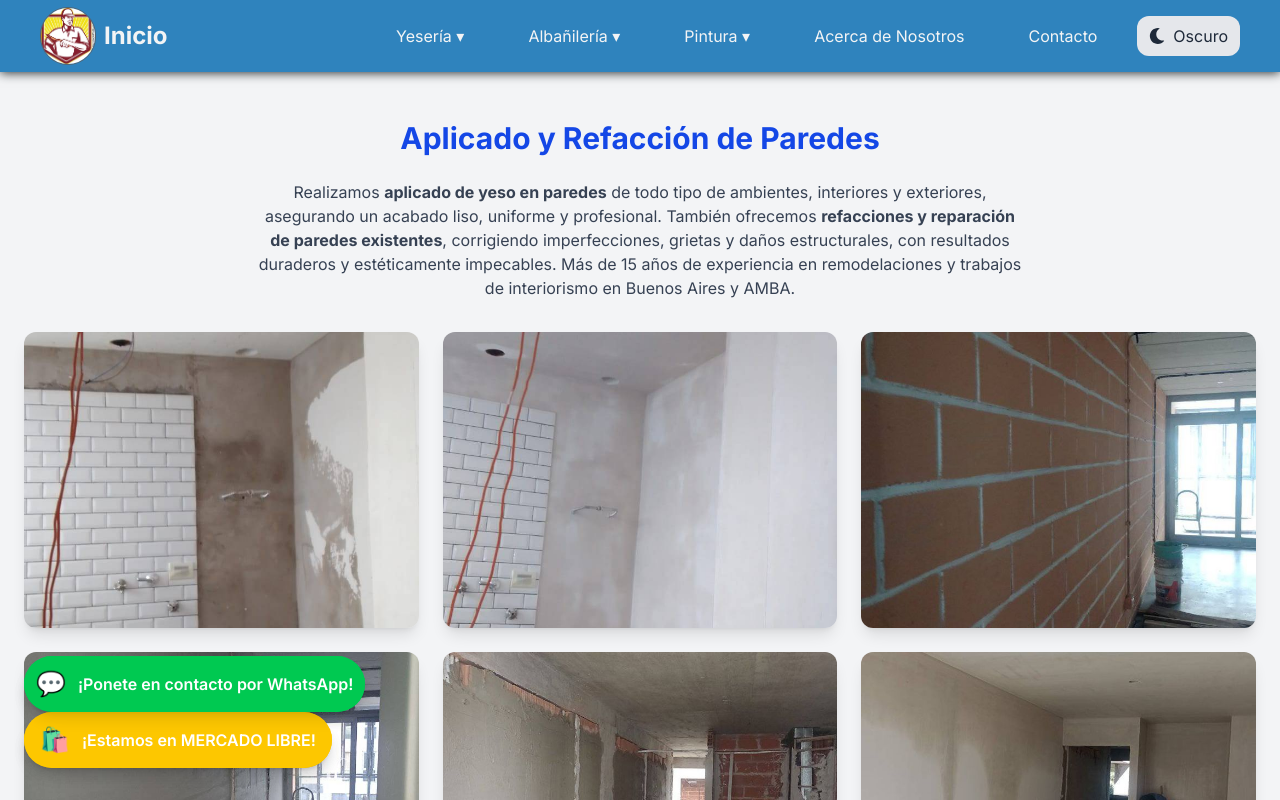
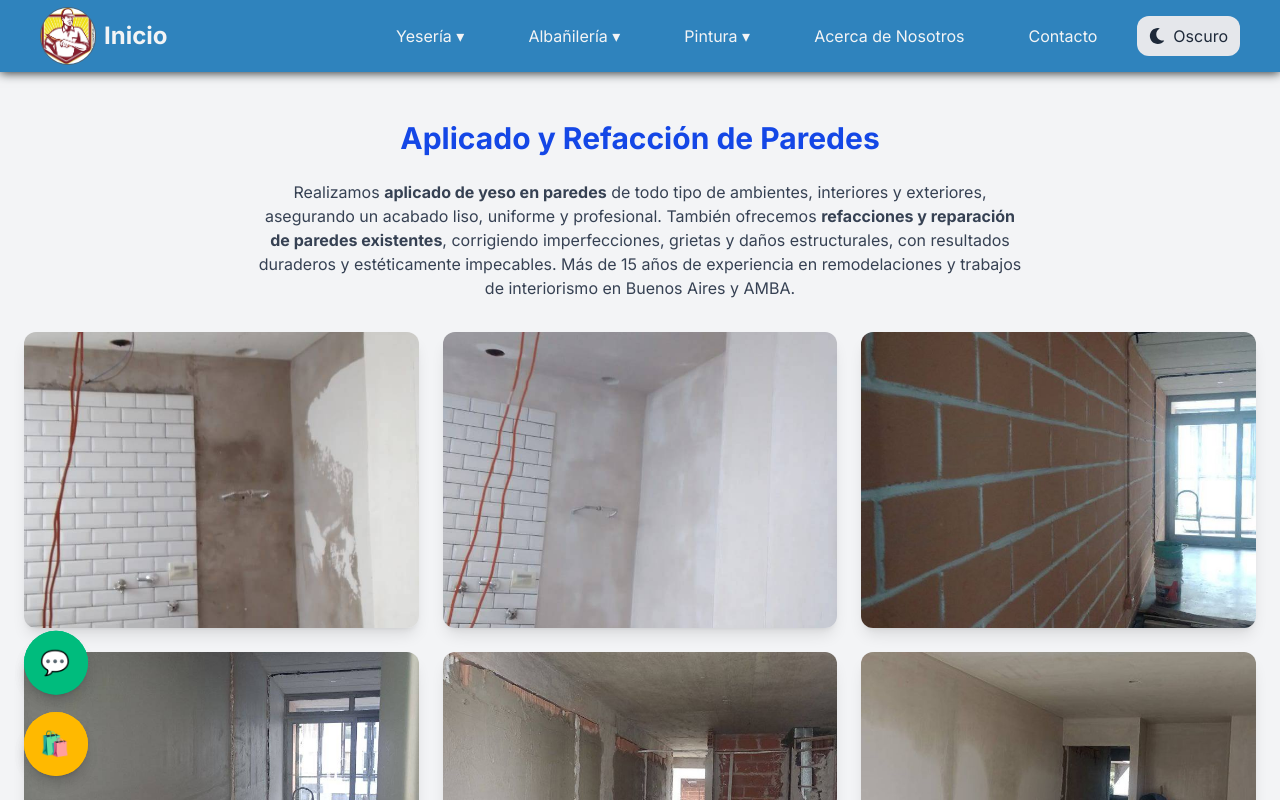
Before and after one commit to Leon-Zero/yeseria-gauna, a Next.js app: page /paredes in a window 1280 px wide. Shown: the top 800 px of the page. Built offline with nearby package versions, Linux system fonts and the light colour scheme.

Commit message:
estilos stickybtn

```diff
--- a/src/components/StickyButtons.jsx
+++ b/src/components/StickyButtons.jsx
@@ -1,21 +1,20 @@
 import React, { useState } from "react";
-
 
 export default function StickyButtons() {
   return (
     <>
-      {/* Botones flotantes */}
-      <div className="fixed bottom-6 left-4 sm:left-6 z-50 flex flex-col-reverse items-start space-y-2">
-
+      <div className="sticky-buttons">
         {/* Botón Mercado Libre */}
         <a
           href="https://servicio.mercadolibre.com.ar/MLA-1476452521-yesero-profesional-drywall-y-pintura-_JM#origin%3Dshare%26sid%3Dshare"
           target="_blank"
           rel="noopener noreferrer"
-          className="flex items-center gap-2 sm:gap-3 bg-yellow-400 text-white px-3 py-2 sm:px-4 sm:py-3 rounded-full shadow-lg hover:bg-yellow-500 transition-all transform hover:scale-105 z-50 text-sm sm:text-base"
+          className="sticky-btn btn-ml"
         >
-          <span className="text-xl sm:text-2xl">🛍️</span>
-          <span className="font-semibold">¡Estamos en MERCADO LIBRE!</span>
+          <span className="sticky-icon">🛍️</span>
+          <span className="sticky-text font-semibold">
+            ¡Estamos en MERCADO LIBRE!
+          </span>
         </a>
 
         {/* Botón WhatsApp */}
@@ -23,12 +22,14 @@ export default function StickyButtons() {
           href="https://wa.me/5491164371277"
           target="_blank"
           rel="noopener noreferrer"
-          className="flex items-center gap-2 sm:gap-3 bg-green-500 text-white px-3 py-2 sm:px-3 sm:py-3 rounded-full shadow-lg hover:bg-green-600 transition-all transform hover:scale-105 animate-bounce-slow z-50 text-sm sm:text-base"
+          className="sticky-btn btn-wa animate-bounce-slow"
         >
-          <span className="text-xl sm:text-2xl">💬</span>
-          <span className="font-semibold">¡Ponete en contacto por WhatsApp!</span>
+          <span className="sticky-icon">💬</span>
+          <span className="sticky-text font-semibold">
+            ¡Escribime por WhatsApp!
+          </span>
         </a>
-        </div>
+      </div>
     </>
   );
 }
--- a/src/styles/globals.css
+++ b/src/styles/globals.css
@@ -2,13 +2,16 @@
 @import "./nav";
 @import "./footer";
 @import "./contact";
+@import "./stickybtn";
 
 @custom-variant dark (&:where(.dark, .dark *));
 
 /* * {
   outline: red dashed 1px;
 } */
-
+body {
+  background-color: var(--color-bg-100);
+}
 @theme {
   /*  Primary  */
   --color-primary-100: #e2f6ff;
--- /dev/null
+++ b/src/styles/stickybtn.css
@@ -0,0 +1,83 @@
+/* componente sticky-buttons */
+@layer utilities {
+  .sticky-buttons {
+    @apply fixed bottom-6 left-4 sm:left-6 z-50 flex flex-col-reverse items-start gap-3;
+  }
+
+  /* Botón base */
+  .sticky-btn {
+    @apply flex items-center gap-3 rounded-full shadow-lg overflow-hidden transition-all duration-300 cursor-pointer text-sm sm:text-base;
+    background-color: var(--color-primary-600);
+    color: var(--color-bg-100);
+    width: 4rem;
+    height: 4rem;
+    padding: 1rem;
+    &:hover {
+      width: 20rem;
+      background-color: var(--color-primary-500);
+      box-shadow: 0 0 12px var(--color-primary-300);
+    }
+  }
+
+  .dark .sticky-btn {
+    background-color: var(--color-dark-100);
+    &:hover {
+      background-color: var(--color-dark-200);
+      box-shadow: 0 0 12px var(--color-primary-400);
+    }
+  }
+
+  /* Ícono */
+  .sticky-icon {
+    @apply text-2xl shrink-0 transition-transform duration-300;
+  }
+
+  .sticky-btn:hover .sticky-icon {
+    @apply scale-110;
+  }
+
+  /* Texto */
+  .sticky-text {
+    @apply opacity-0 translate-x-3 whitespace-nowrap transition-all duration-300;
+    color: var(--color-dark-300);
+  }
+
+  .dark .sticky-text {
+    color: var(--color-primary-100);
+  }
+
+  .sticky-btn:hover .sticky-text {
+    @apply opacity-100 translate-x-0;
+  }
+
+  /* mercadoLibre */
+  .btn-ml {
+    background-color: var(--color-amber-400);
+    &:hover {
+      background-color: var(--color-amber-300);
+    }
+  }
+
+  /* whatsapp */
+  .btn-wa {
+    background-color: var(--color-emerald-500);
+    &:hover {
+      background-color: var(--color-emerald-400);
+    }
+  }
+
+  /* animacion */
+  @keyframes bounce-slow {
+    0%,
+    100% {
+      transform: translateY(0);
+    }
+    50% {
+      transform: translateY(-6px);
+    }
+  }
+
+  .animate-bounce-slow {
+    animation: bounce-slow 2.5s infinite;
+  }
+}
```
Also changed, not shown: public/ml-icon.png (added).
